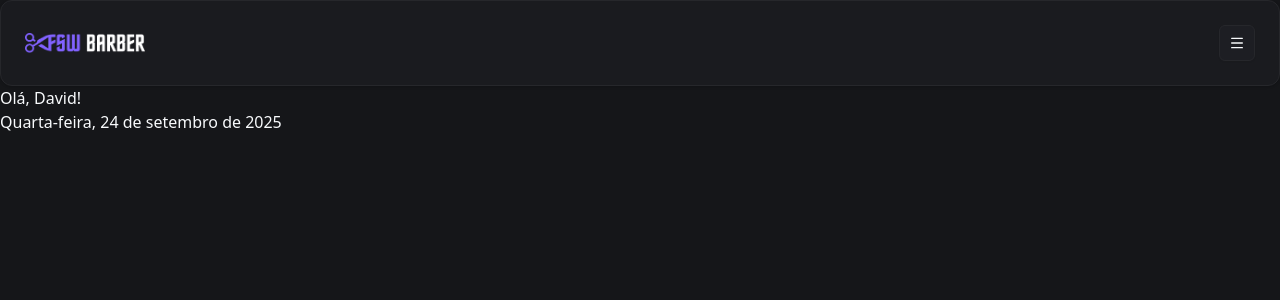
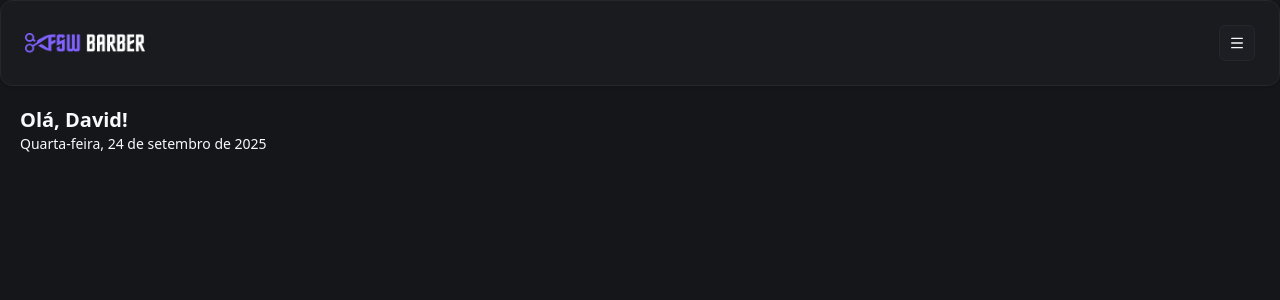
Before and after one commit to dhslima/top-2025.2, a Next.js app: page / in a window 1280 px wide. Shown: the top 300 px of the page. Built offline with nearby package versions, Linux system fonts and the light colour scheme.

Commit message:
feat: add user data

```diff
--- a/src/app/page.tsx
+++ b/src/app/page.tsx
@@ -18,9 +18,9 @@ export default function Home() {
       {/*Cabeçalho*/}
       <Header />
       {/*Texto inicial*/}
-      <div>
-        <p>Olá, David!</p>
-        <p>Quarta-feira, 24 de setembro de 2025</p>
+      <div className="p-5">
+        <p className="text-xl font-bold">Olá, David!</p>
+        <p className="text-sm">Quarta-feira, 24 de setembro de 2025</p>
       </div>
       {/*Buscar*/}
       {/*Busca rápida*/}
```
